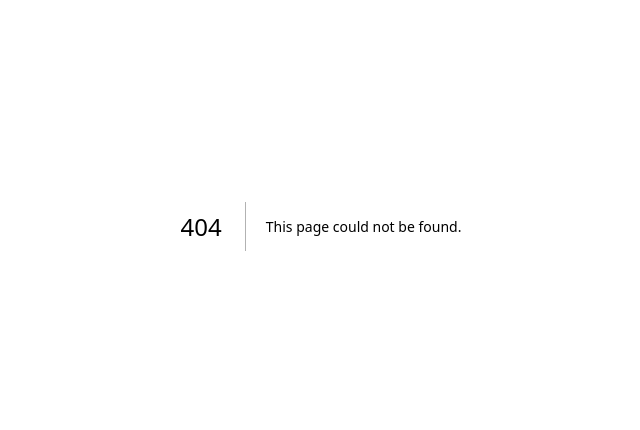
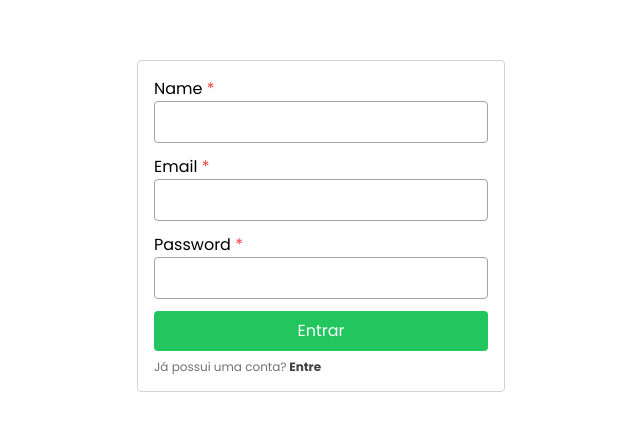
Before and after one commit to Adrianodbs/login-mongodb, a Next.js app: page /register in a window 1280 px wide. Before the commit this address had no page. Shown: the part 174-604 px from the top of the page, without its empty margins (319-959 px from the left). Built offline with nearby package versions, Linux system fonts and the light colour scheme.

Commit message:
criando page de register

```diff
--- /dev/null
+++ b/src/app/(auth)/register/page.jsx
@@ -0,0 +1,60 @@
+'use client'
+import Button from '@/components/Button'
+import Input from '@/components/Input'
+import { Form, Formik } from 'formik'
+import Link from 'next/link'
+import React from 'react'
+import * as Yup from 'yup'
+
+export default function Register() {
+  const initialValues = {
+    email: '',
+    password: ''
+  }
+  const validationSchema = Yup.object().shape({
+    name: Yup.string().required('O campo nome é obrigatório'),
+    email: Yup.string()
+      .email('Digite um email válido')
+      .required('O campo e-mail é obrigatório'),
+    password: Yup.string().required('O campo senha é obrigatório')
+  })
+
+  async function handleSubmit() {}
+
+  return (
+    <main className="min-h-screen flex items-center justify-center">
+      <Formik
+        initialValues={initialValues}
+        validationSchema={validationSchema}
+        onSubmit={handleSubmit}
+      >
+        {({ values }) => (
+          <Form
+            noValidate
+            className="flex flex-col gap-2 p-4 border border-zinc-300 min-w-[300px] bg-white rounded"
+          >
+            <Input required name="name" type="text" />
+            <Input required name="email" type="email" />
+            <Input
+              required
+              name="password"
+              type="password"
+              autoComplete="off"
+            />
+            <Button
+              type="submit"
+              text="Entrar"
+              className="bg-green-500 text-white rounded p-2 cursor-pointer"
+            />
+            <span className="text-xs text-zinc-500">
+              Já possui uma conta?
+              <strong className="text-zinc-700">
+                <Link href="/login"> Entre</Link>
+              </strong>
+            </span>
+          </Form>
+        )}
+      </Formik>
+    </main>
+  )
+}
```
Also changed, not shown: src/app/(auth)/login/page.jsx (renamed from src/app/login/page.jsx).
